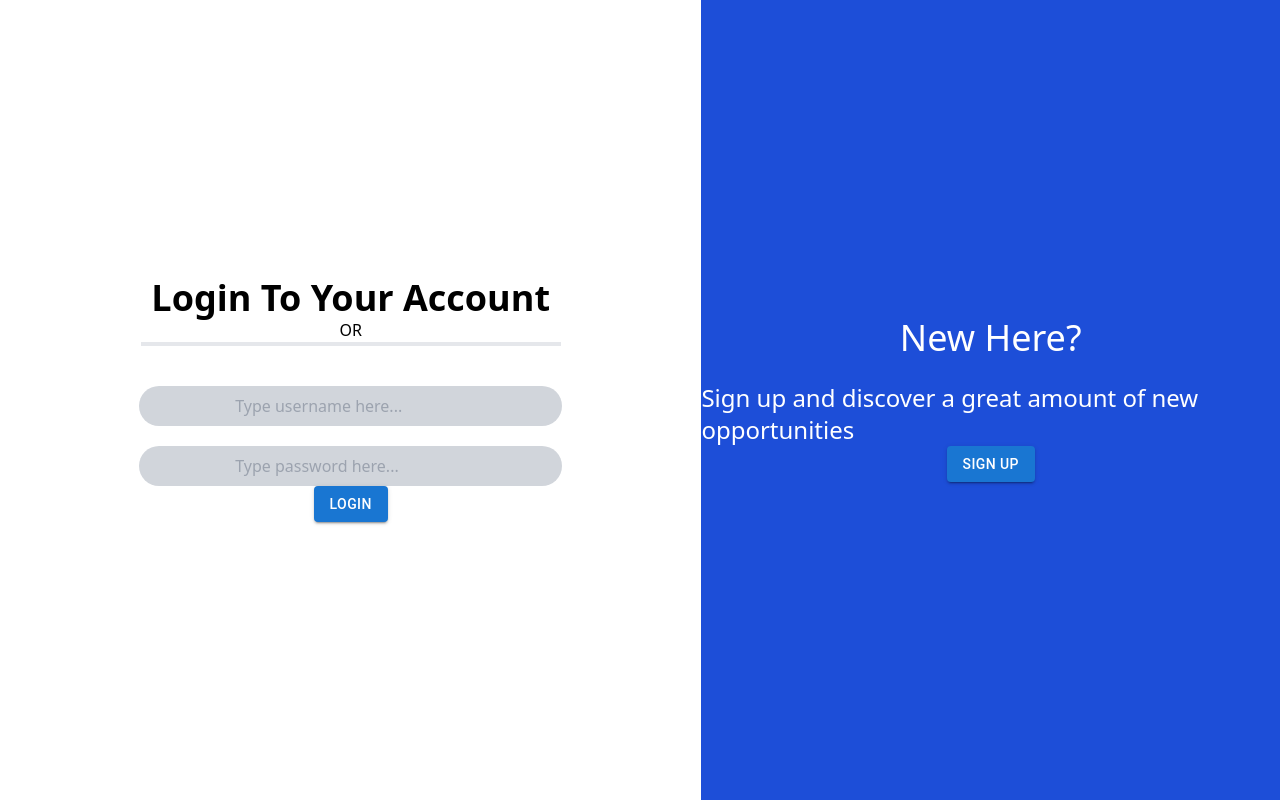
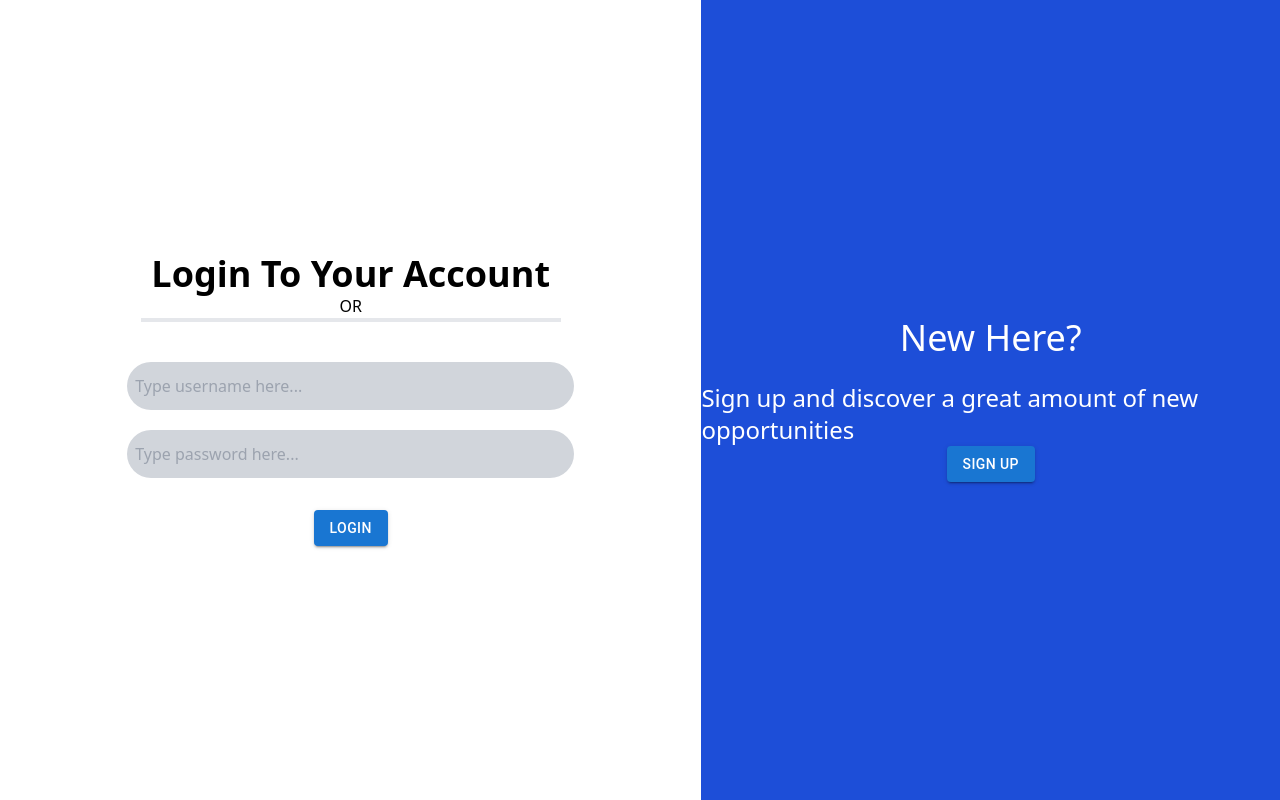
Before and after one commit to ToroDDT/Customer-Management-System-Gym, a Next.js app in the folder management_app/: page /login in a window 1280 px wide. Built offline with nearby package versions, Linux system fonts and the light colour scheme.

Commit message:
Add auth_secret

```diff
--- a/management_app/app/dashboard/layout.tsx
+++ b/management_app/app/dashboard/layout.tsx
@@ -1,12 +1,14 @@
 import { SideNav } from "../SideNavBar";
+import SignOut from "./signOut";
 
 export default function Layout({ children }: { children: React.ReactNode }) {
   return (
-    <div className=" flex flex-row">
-      <div className="">
+    <body className=" flex flex-row">
+      <div className="bg-blue-600">
         <SideNav />
+        <SignOut />
       </div>
       <div className="mt-10">{children}</div>
-    </div>
+    </body>
   );
 }
--- /dev/null
+++ b/management_app/app/dashboard/signOut.tsx
@@ -0,0 +1,21 @@
+"use server";
+import { signOut } from "@/auth";
+import { PowerIcon } from "@heroicons/react/24/outline";
+
+export default async function SignOut() {
+  return (
+    <form
+      action={async () => {
+        "use server";
+        await signOut();
+      }}
+    >
+      <div>
+        <button className="flex m-auto mb-2 h-[48px] grow items-center justify-center gap-2 rounded-2xl bg-gray-50 p-3 text-sm font-medium hover:bg-sky-100 hover:text-blue-600 md:flex-none md:justify-start md:p-2 md:px-14">
+          <PowerIcon className="w-6" />
+          <div className="hidden md:block">Sign Out</div>
+        </button>
+      </div>
+    </form>
+  );
+}
--- a/management_app/app/globals.css
+++ b/management_app/app/globals.css
@@ -1,10 +1,6 @@
 @tailwind base;
 @tailwind components;
 @tailwind utilities;
-
-body {
-  background-color: rgb(224, 224, 224);
-}
 
 @layer utilities {
   .text-balance {
--- a/management_app/app/login/page.tsx
+++ b/management_app/app/login/page.tsx
@@ -1,6 +1,16 @@
+"use client";
 import { Button } from "@mui/material";
+import { useFormState, useFormStatus } from "react-dom";
+import { authenticate } from "@/actions";
+import {
+  AtSymbolIcon,
+  KeyIcon,
+  ExclamationCircleIcon,
+} from "@heroicons/react/24/outline";
 
 function Page() {
+  const [errorMessage, dispatch] = useFormState(authenticate, undefined);
+
   return (
     <>
       <div className="flex">
@@ -8,17 +18,13 @@ function Page() {
           <div className="text-4xl font-extrabold">Login To Your Account</div>
           <div>OR</div>
           <div className="border-2 px-52"></div>
-          <form
-            action="http://localhost:8080/login"
-            method="post"
-            className="flex flex-col items-center"
-          >
+          <form action={dispatch} className="flex flex-col items-center">
             <label htmlFor="username">
               <input
                 type="text"
                 name="username"
                 id="username"
-                className="mt-10 pl px-24 py-2 bg-gray-300 rounded-3xl"
+                className="mt-10 pr-52 py-3 pl-2 bg-gray-300 rounded-3xl"
                 placeholder="Type username here..."
               />
             </label>
@@ -27,16 +33,23 @@ function Page() {
                 type="text"
                 name="password"
                 id="password"
-                className="mt-5 py-2 px-24 bg-gray-300 rounded-3xl"
+                className="mt-5 pr-52 py-3 pl-2 bg-gray-300 rounded-3xl"
                 placeholder="Type password here..."
               />
             </label>
-            <Button
-              className="bg-blue-700 rounded-3xl py-3 mt-5 px-20 font-extrabold"
-              variant="contained"
+            <div
+              className="flex h-8 items-end space-x-1"
+              aria-live="polite"
+              aria-atomic="true"
             >
-              Login
-            </Button>
+              {errorMessage && (
+                <>
+                  <ExclamationCircleIcon className="h-5 w-5 text-red-500" />
+                  <p className="text-sm text-red-500">{errorMessage}</p>
+                </>
+              )}
+            </div>
+            <LoginButton />
           </form>
         </div>
         <div className="bg-blue-700 w-full flex-col flex items-center justify-center">
@@ -56,4 +69,17 @@ function Page() {
   );
 }
 
+function LoginButton() {
+  const { pending } = useFormStatus();
+  return (
+    <Button
+      variant="contained"
+      className="bg-blue-700 rounded-3xl py-3 px-20 font-extrabold"
+      aria-disabled={pending}
+    >
+      Login
+    </Button>
+  );
+}
+
 export default Page;
--- /dev/null
+++ b/management_app/app/members/lead_create/page.tsx
@@ -0,0 +1,6 @@
+import LeadsForm from "../lead_create";
+function Page() {
+  return <LeadsForm />;
+}
+
+export default Page;
--- a/management_app/app/members/leads/leadsReport.tsx
+++ b/management_app/app/members/leads/leadsReport.tsx
@@ -1,9 +1,12 @@
 import { DataGrid } from "@mui/x-data-grid";
-import { useState, useEffect } from "react";
+import { useState, useEffect, useCallback } from "react";
+import sanitizeHtml from "sanitize-html";
+import ContentEditable from "react-contenteditable";
 
 function LeadsTable() {
   const [selectedAmount, setSelectedAmount] = useState("10");
-  const { leadsInfo, error, loading } = useLeadsInfo(entries, search);
+  const [content, setContent] = useState("");
+  const { leadsInfo, error, loading } = useLeadsInfo(selectedAmount, content);
   return (
     <div>
       <div>
@@ -18,8 +21,11 @@ function LeadsTable() {
             <option value="100">100</option>
           </select>
         </span>
-        <div>ContentEditable</div>
+        <div>
+          <SearchEditable setText={setContent} />
+        </div>
       </div>
+      <DataTable rows={leadsInfo} />
     </div>
   );
 }
@@ -52,7 +58,7 @@ const useLeadsInfo = (a, b) => {
         Accept: "application/json",
       }),
     };
-    fetch(url, httpHeaders)
+    fetch(url + new URLSearchParams({}), httpHeaders)
       .then((response) => {
         if (response.status >= 400) {
           throw new Error("server error");
@@ -63,12 +69,11 @@ const useLeadsInfo = (a, b) => {
       .catch((error) => setError(error))
       .finally(() => setLoading(false));
   }, [entries, search]);
+
   return { leadsInfo, error, loading };
 };
 
-function DataTable() {
-  const [rows, setRows] = useState([]);
-
+function DataTable({ rows }) {
   return (
     <DataGrid
       rows={rows}
@@ -83,3 +88,25 @@ function DataTable() {
     />
   );
 }
+
+function SearchEditable({ setText }) {
+  const [content, setContent] = useState("");
+  const onContentChange = useCallback((evt) => {
+    const sanitizeConf = {
+      allowedTags: [],
+      allowedAttributes: { a: ["href"] },
+    };
+
+    setContent(sanitizeHtml(evt.currentTarget.innerHTML, sanitizeConf));
+  }, []);
+  return (
+    <ContentEditable
+      onChange={() => {
+        onContentChange;
+        setText(content);
+      }}
+      onBlur={onContentChange}
+      html={content}
+    />
+  );
+}
--- /dev/null
+++ b/management_app/app/members/page.tsx
@@ -0,0 +1,6 @@
+import LeadsForm from "./lead_create";
+
+function Page() {
+  return <LeadsForm />;
+}
+export default Page;
--- a/management_app/app/page.tsx
+++ b/management_app/app/page.tsx
@@ -1,20 +1,4 @@
-import Image from "next/image";
-import Button from "@mui/material/Button";
-import { AddButton } from "./dashboard/MyDay-Component";
-
-export default function Home() {
-  return <SideNav />;
+function Page() {
+  return <div>HOME</div>;
 }
-
-function SideNav() {
-  return (
-    <div className="bg-blue-500 flex flex-col">
-      <Button variant="contained">Dashboard</Button>
-      <Button variant="contained">People</Button>
-      <Button variant="contained">Communicate</Button>
-      <Button variant="contained">Appointments</Button>
-      <Button variant="contained">Plans</Button>
-      <Button variant="contained">Products</Button>
-    </div>
-  );
-}
+export default Page;
--- /dev/null
+++ b/management_app/next.config.js
@@ -0,0 +1,9 @@
+module.exports = {
+  env: {
+    AUTH_SECRET: "UDr2rAMw2pXRb7UVeVMIXEGBT67DnV9fS9//sT3VOVE=",
+  },
+  compiler: {
+    // Enables the styled-components SWC transform
+    styledComponents: true,
+  },
+};
--- a/management_app/next.config.mjs
+++ /dev/null
@@ -1,4 +0,0 @@
-/** @type {import('next').NextConfig} */
-const nextConfig = {};
-
-export default nextConfig;
```
Also changed, not shown: 1 other file (tests, documents, lock files or other folders).
